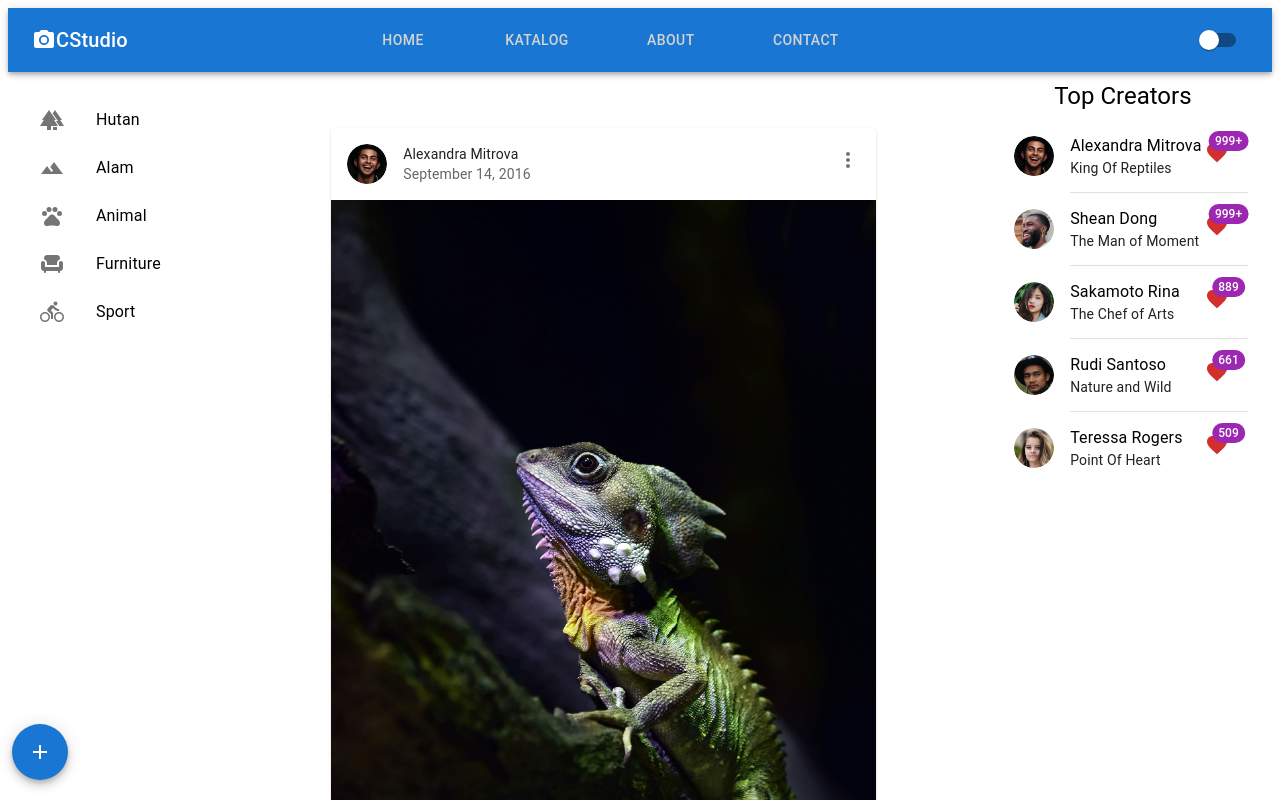
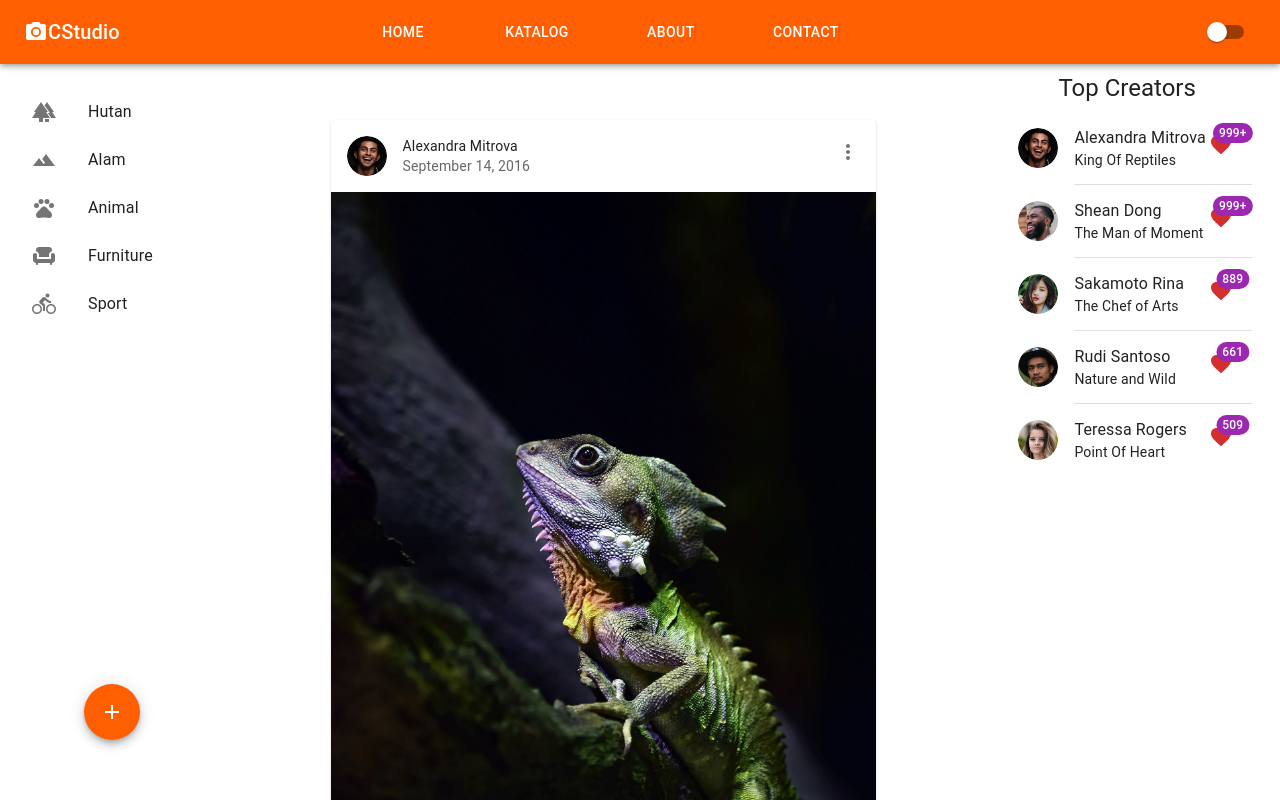
Before and after one commit to RioAldie/CStudio, a React (Create React App) app: page / in a window 1280 px wide. Shown: the top 800 px of the page. Built offline with nearby package versions, Linux system fonts and the light colour scheme.

Commit message:
dark mode

```diff
--- a/src/App.tsx
+++ b/src/App.tsx
@@ -1,11 +1,39 @@
+import {Typography, CssBaseline, Grid, Box, Toolbar, Stack, createTheme, ThemeProvider, PaletteMode}  from '@mui/material';
+import {PhotoCamera} from '@mui/icons-material';
+import Feed from './component/feed';
 
+import RightBar from './component/rightbar';
+import Navbar from './component/navbar';
+import Sidebar from './component/sidebar';
+import Add from './component/add';
+import { useState } from 'react';
+import { text } from 'stream/consumers';
 
-function App() {
-  return (
-    <div className="App">
-      <h1>Hello Gang</h1>
-    </div>
-  );
+export default function App () {
+
+const [mode, setMode] = useState<PaletteMode>('light');
+const DarkTheme = createTheme({
+    palette:{
+        mode: mode,
+        primary: {
+          main: '#FF5F00'
+        }
+    }
+})
+    return(
+      <><CssBaseline />
+      <ThemeProvider theme={DarkTheme}>
+        <Box bgcolor={"background.default"} color={"text.primary"}>
+          <Navbar setMode={setMode} mode={mode}  />
+          <Box>
+            <Stack justifyContent="space-evenly" direction="row" spacing={2}>
+              <Sidebar />
+              <Feed />
+              <RightBar />
+            </Stack>
+            <Add />
+          </Box>
+        </Box>
+      </ThemeProvider></>
+    )
 }
-
-export default App;
--- a/src/component/add.tsx
+++ b/src/component/add.tsx
@@ -28,7 +28,30 @@ export default function Add(){
                     sx={{
                         position: 'fixed',
                         bottom: 20,
-                        md: 20
+                        md: 20,
+                        ml: 20,
+                        mb: 5,
+                        display:{
+                            xs: 'none',
+                            md: 'flex'
+                        }
+                    }}
+                    >
+                        <Fab aria-label="add" color="primary">
+                            <AddIcon/>
+                        </Fab>
+                </Tooltip>
+                <Tooltip title="Add" arrow
+                    sx={{
+                        position: 'fixed',
+                        bottom: 10,
+                        md: 20,
+                        ml: 80,
+                        mb: 5,
+                        display:{
+                            xs: 'flex',
+                            md: 'none'
+                        }
                     }}
                     >
                         <Fab aria-label="add" color="primary">
@@ -48,7 +71,7 @@ export default function Add(){
                 }}
             >
                 <Fade in={open}>
-                <Box width={500} height={320} bgcolor="white" p={3} borderRadius={3} >
+                <Box width={500} height={320} bgcolor={"background.default"} color={"text.primary"} p={3} borderRadius={3} >
                    <Typography variant="h5" color="gray" textAlign={'center'}>Post Content</Typography>
                     <ListItem alignItems="flex-start" sx={{cursor: 'pointer'}}>
                     <ListItemAvatar>
--- a/src/component/navbar.tsx
+++ b/src/component/navbar.tsx
@@ -1,8 +1,9 @@
-import { AppBar, Box, styled, Toolbar, Typography, Menu, MenuItem , Button} from "@mui/material";
+import { AppBar, Box, styled, Toolbar, Typography, Menu, MenuItem , Button, PaletteMode} from "@mui/material";
 import { PhotoCamera } from "@mui/icons-material";
 import Switch from '@mui/material/Switch';
 import MenuIcon from '@mui/icons-material/Menu';
-import { useState } from "react";
+import React, { Dispatch, DispatchWithoutAction, SetStateAction, useEffect, useState } from "react";
+import { hover } from "@testing-library/user-event/dist/hover";
 
 
 const StyledToolbar = styled(Toolbar)({
@@ -16,7 +17,8 @@ const NavBox = styled(Box)({
     justifyContent: "space-evenly"
 });
 const NavLink = styled(Button)({
-    color: 'inherit'
+    color: 'white'
+
 })
 const NavList = styled("div")(({theme}) =>({
     display: "none",
@@ -29,14 +31,19 @@ const NavList = styled("div")(({theme}) =>({
         display: "flex"
     }
 }))
+interface NavProps{
+    mode: PaletteMode,
+    setMode: React.Dispatch<React.SetStateAction<PaletteMode>>,
+}
 
-
-export default function Navbar (){
+export default function Navbar (props: NavProps){
     const [open, setOpen] = useState(false);
     const [checked, setChecked] = useState(false);
+    const [theme, setTheme] = useState<PaletteMode>('light');
+    const { mode, setMode} = props;
     return(
         <>
-        <AppBar position="sticky" >
+        <AppBar position="sticky" color="primary">
             <StyledToolbar>
                 <NavBox>
                     <PhotoCamera/>
@@ -61,9 +68,10 @@ export default function Navbar (){
                 <NavBox>
                <Switch
                 checked={checked}
-                onChange={(e)=>setChecked(!checked)}
+                onChange={(e)=>setMode(mode === 'light' ? 'dark' : 'light')}
+                onClick={(e)=>setChecked(!checked)}
                 inputProps={{ 'aria-label': 'controlled' }}
-                color="warning"
+                color="primary"
                 />
                 <MenuIcon sx={{display:{ xs: 'block', sm:'block', md:'none'}}} onClick={(e) =>setOpen(true)}/>
                <Menu
--- a/src/component/sidebar.tsx
+++ b/src/component/sidebar.tsx
@@ -13,7 +13,7 @@ const Sidebar = () =>{
                 <ListItem disablePadding>
                     <ListItemButton component="a" href="#">
                         <ListItemIcon>
-                            <ForestIcon/>
+                            <ForestIcon />
                         </ListItemIcon>
                         <ListItemText primary="Hutan"/>
                     </ListItemButton>
--- a/src/home.tsx
+++ b/src/home.tsx
@@ -1,4 +1,4 @@
-import {Typography, CssBaseline, Grid, Box, Toolbar, Stack}  from '@mui/material';
+import {Typography, CssBaseline, Grid, Box, Toolbar, Stack, createTheme, ThemeProvider}  from '@mui/material';
 import {PhotoCamera} from '@mui/icons-material';
 import Feed from './component/feed';
 
@@ -6,16 +6,22 @@ import RightBar from './component/rightbar';
 import Navbar from './component/navbar';
 import Sidebar from './component/sidebar';
 import Add from './component/add';
-
+import { useState } from 'react';
+import { text } from 'stream/consumers';
 
 export default function Home  () {
 
-
+const [mode, setMode] = useState();
+const DarkTheme = createTheme({
+    palette:{
+        mode: 'dark'
+    }
+})
     return(
         <>
+        <ThemeProvider theme={DarkTheme}>
 
-            <Navbar/>
-            <Box>
+            <Box bgcolor={"background.default"} color={"text.primary"}>
                  <Stack justifyContent="space-evenly" direction="row" spacing={2}>
                     <Sidebar/>
                   <Feed/>
@@ -23,6 +29,8 @@ export default function Home  () {
             </Stack>
             <Add/>
             </Box>
+        </ThemeProvider>
+
 
         </>
     )
--- a/src/index.tsx
+++ b/src/index.tsx
@@ -1,5 +1,6 @@
 import React from 'react';
 import ReactDOM from 'react-dom/client';
+import App from './App';
 import Home from './home';
 
 const root = ReactDOM.createRoot(
@@ -7,6 +8,6 @@ const root = ReactDOM.createRoot(
 );
 root.render(
   <React.StrictMode>
-    <Home />
+    <App />
   </React.StrictMode>
 );
```
